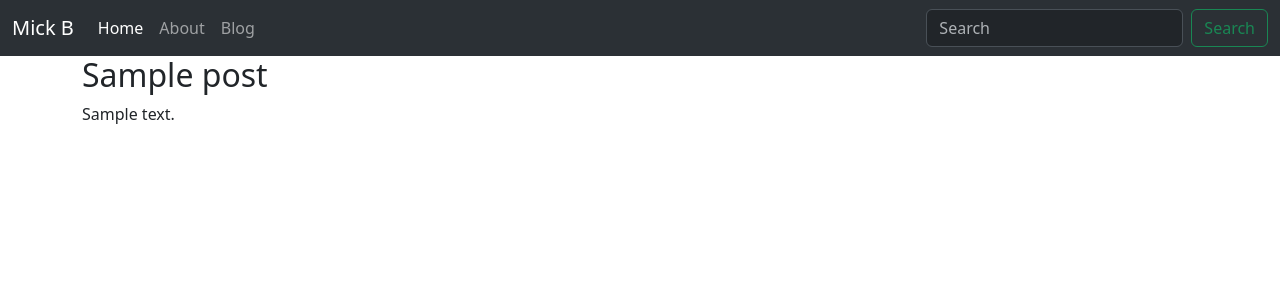
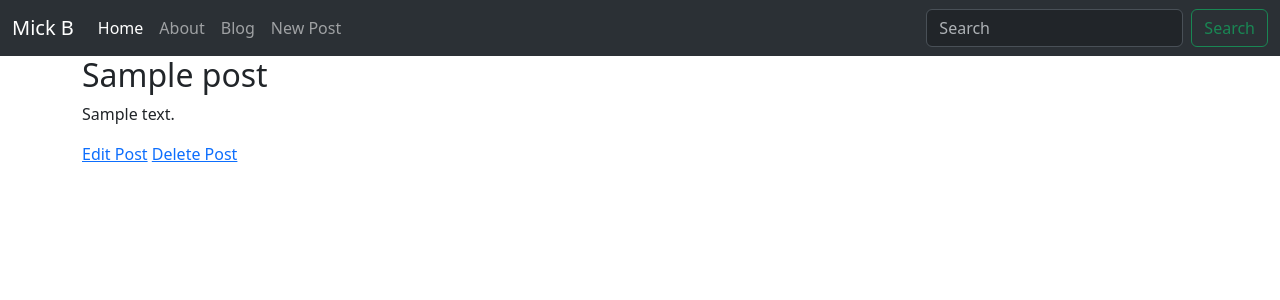
Before and after one commit to ArtisanTinkerer/website, a Django app: page /post/1/ in a window 1280 px wide. Shown: the top 300 px of the page. Run offline with Django 5.2, Linux system fonts and the light colour scheme; tables that the repository leaves empty hold one stand-in row (values such as "Sample post").

Commit message:
Added the delete.

```diff
--- a/posts/urls.py
+++ b/posts/urls.py
@@ -1,9 +1,11 @@
 from django.urls import path
 
-from .views import BlogListView, BlogDetailView, BlogCreateView
+from .views import BlogListView, BlogDetailView, BlogCreateView, BlogUpdateView, BlogDeleteView
 
 urlpatterns = [
     path('post/new/',BlogCreateView.as_view(),name='post_new'),
-    path('post/<int:pk>/',BlogDetailView.as_view(),name='post_detail'),
+    path('post/<int:pk>/', BlogDetailView.as_view(),name='post_detail'),
+    path('post/<int:pk>/edit/', BlogUpdateView.as_view(),name='post_edit'),
+    path('post/<int:pk>/delete/', BlogDeleteView.as_view(),name='post_delete'),
     path('posts', BlogListView.as_view(), name='post_list')
 ]
--- a/posts/views.py
+++ b/posts/views.py
@@ -1,5 +1,6 @@
 from django.shortcuts import render, get_object_or_404
-from django.views.generic import ListView, DetailView, CreateView
+from django.urls import reverse_lazy
+from django.views.generic import ListView, DetailView, CreateView, UpdateView, DeleteView
 
 from .models import Post
 
@@ -18,3 +19,15 @@ class BlogCreateView(CreateView):
     model = Post
     template_name = 'post_new.html'
     fields = ['title', 'author', 'content']
+
+
+class BlogUpdateView(UpdateView):
+    model = Post
+    template_name = 'post_edit.html'
+    fields = ['title', 'author', 'content']
+
+
+class BlogDeleteView(DeleteView):
+    model = Post
+    template_name = 'post_delete.html'
+    success_url = reverse_lazy('post_list')
--- a/templates/base.html
+++ b/templates/base.html
@@ -28,6 +28,9 @@
         <li class="nav-item">
           <a class="nav-link" href="{% url "post_list" %}">Blog</a>
         </li>
+          <li class="nav-item">
+          <a class="nav-link" href="{% url "post_new" %}">New Post</a>
+        </li>
       </ul>
       <form class="d-flex" role="search">
         <input class="form-control me-2" type="search" placeholder="Search" aria-label="Search">
--- a/templates/post_detail.html
+++ b/templates/post_detail.html
@@ -5,6 +5,7 @@
     <h2>{{ post.title }}</h2>
     <p>{{ post.content }}</p>
 </div>
-
+<a href="{% url 'post_edit' post.pk %}">Edit Post</a>
+<a href="{% url 'post_delete' post.pk %}">Delete Post</a>
 
 {% endblock %}
```
Also changed, not shown: templates/post_delete.html (added, +10 -0 lines), templates/post_edit.html (added, +10 -0 lines).
